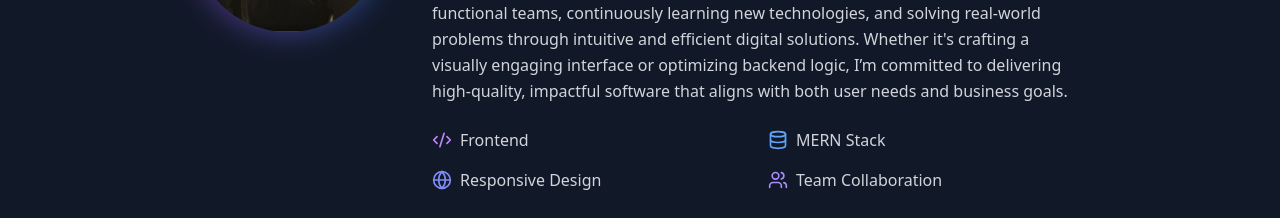
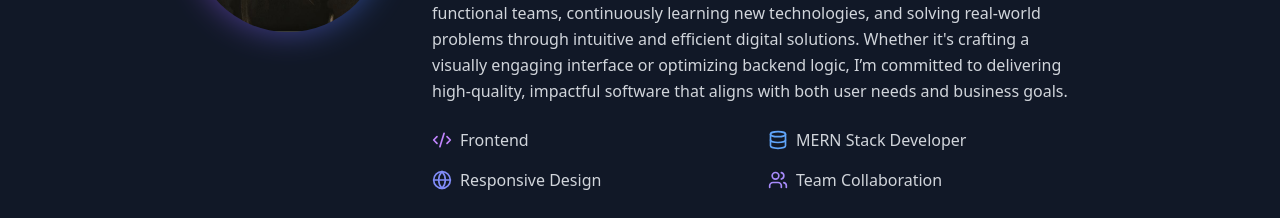
Before and after one commit to avantika2195/portfolio, a React (Vite) app: page / in a window 1280 px wide. Shown: the part 1200-1418 px from the top of the page. Built offline with nearby package versions, Linux system fonts and the light colour scheme.

Commit message:
Update About.tsx

```diff
--- a/src/components/About.tsx
+++ b/src/components/About.tsx
@@ -42,7 +42,7 @@ Whether it's crafting a visually engaging interface or optimizing backend logic,
                 </div>
                 <div className="flex items-center gap-2 text-gray-300">
                   <Database className="text-blue-400" size={20} />
-                  <span>MERN Stack</span>
+                  <span>MERN Stack Developer</span>
                 </div>
                 <div className="flex items-center gap-2 text-gray-300">
                   <Globe className="text-indigo-400" size={20} />
```
